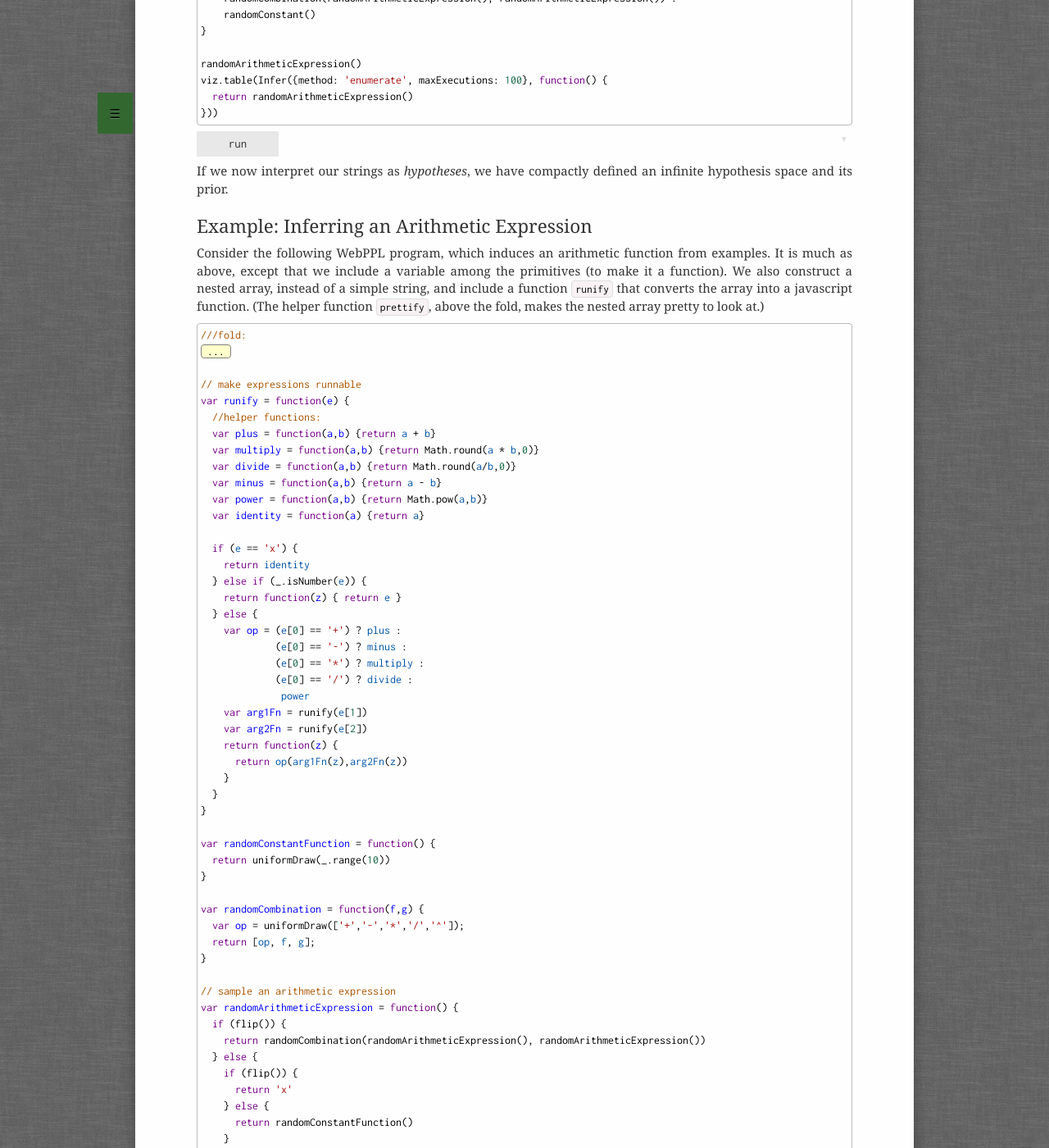
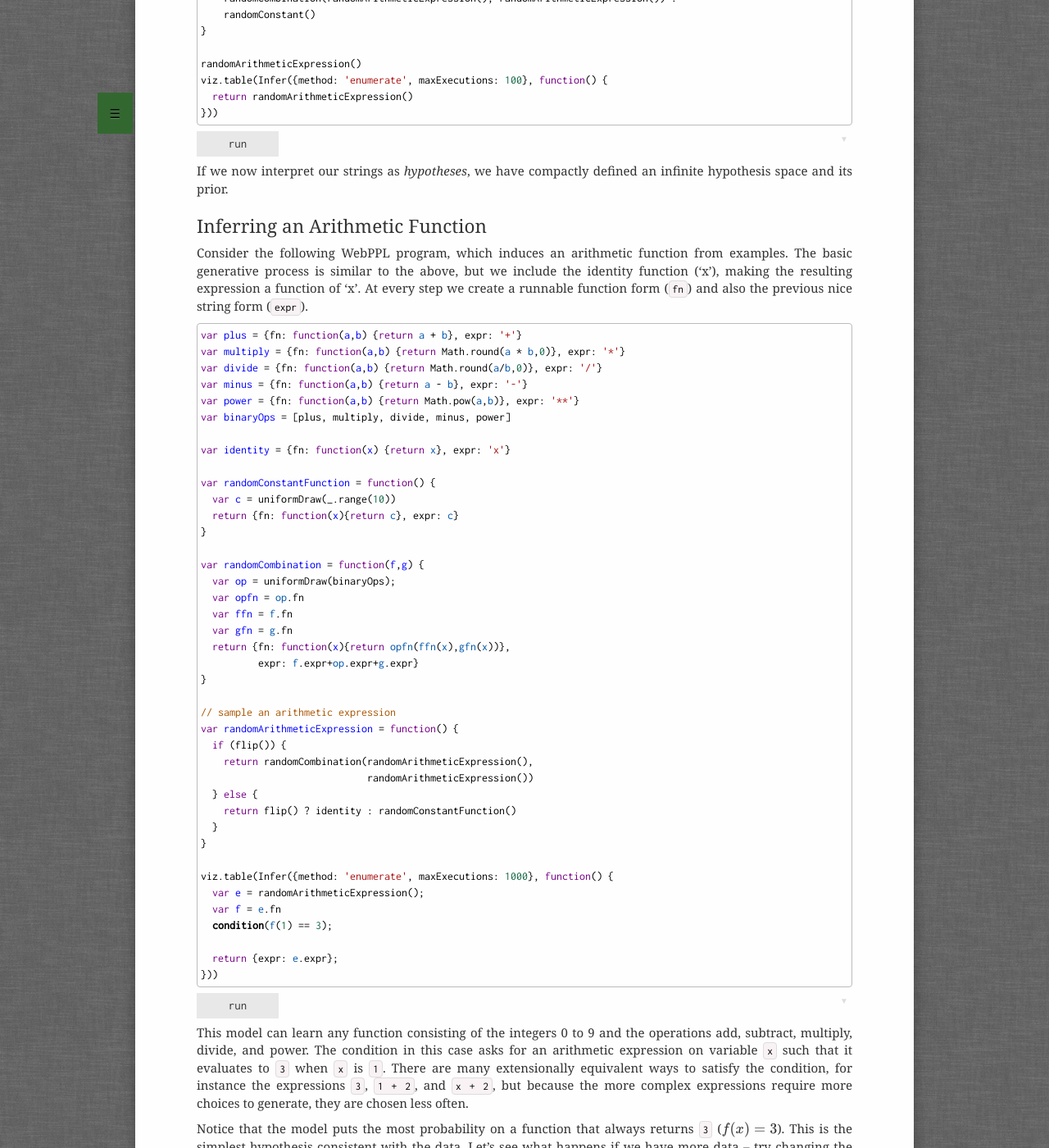
Before and after one commit to probmods/probmods2, a Jekyll site: the page built from chapters/lot-learning.md, in a window 1280 px wide and 1400 px high, scrolled down 1153 px. Shown: the whole window at 82% size. Built offline with Jekyll 4.4.1, drawn with Linux system fonts in a browser that asks for light colours; formulas are drawn with MathJax 3; a script that is not in the unit is left out; some of the changed text lies outside the part shown.

Commit message:
clean up arithmetic..

```diff
--- a/chapters/lot-learning.md
+++ b/chapters/lot-learning.md
@@ -15,7 +15,7 @@
 }
 
 var randomCombination = function(f,g) {
-  var op = uniformDraw(['+','-','*','/','^']);
+  var op = uniformDraw(['+','-','*','/','**']);
   return '('+f+op+g+')'
 }
 
@@ -37,7 +37,7 @@
 }
 
 var randomCombination = function(f,g) {
-  var op = uniformDraw(['+','-','*','/','^']);
+  var op = uniformDraw(['+','-','*','/','**']);
   return '('+f+op+g+')'
 }
 
@@ -56,89 +56,55 @@
 
 If we now interpret our strings as *hypotheses*, we have compactly defined an infinite hypothesis space and its prior.
 
-## Example: Inferring an Arithmetic Expression
+## Inferring an Arithmetic Function
 
-Consider the following WebPPL program, which induces an arithmetic function from examples. It is much as above, except that we include a variable among the primitives (to make it a function). We also construct a nested array, instead of a simple string, and include a function `runify` that converts the array into a javascript function.
-(The helper function `prettify`, above the fold, makes the nested array pretty to look at.)
+Consider the following WebPPL program, which induces an arithmetic function from examples. The basic generative process is similar to the above, but we include the identity function ('x'), making the resulting expression a function of 'x'.
+At every step we create a runnable function form (`fn`) and also the previous nice string form (`expr`).
 
 ~~~~
-///fold:
-// make expressions easier to look at
-var prettify = function(e) {
-  if (e == 'x' || _.isNumber(e)) {
-    return e
-  } else {
-    var op = e[0]
-    var arg1 = prettify(e[1])
-    var prettyarg1 = (!_.isArray(e[1]) ? arg1 : '(' + arg1 + ')')
-    var arg2 = prettify(e[2])
-    var prettyarg2 = (!_.isArray(e[2]) ? arg2 : '(' + arg2 + ')')
-    return prettyarg1 + ' ' + op + ' ' + prettyarg2
-  }
-}
-///
+var plus = {fn: function(a,b) {return a + b}, expr: '+'}
+var multiply = {fn: function(a,b) {return Math.round(a * b,0)}, expr: '*'}
+var divide = {fn: function(a,b) {return Math.round(a/b,0)}, expr: '/'}
+var minus = {fn: function(a,b) {return a - b}, expr: '-'}
+var power = {fn: function(a,b) {return Math.pow(a,b)}, expr: '**'}
+var binaryOps = [plus, multiply, divide, minus, power]
 
-// make expressions runnable
-var runify = function(e) {
-  //helper functions:
-  var plus = function(a,b) {return a + b}
-  var multiply = function(a,b) {return Math.round(a * b,0)}
-  var divide = function(a,b) {return Math.round(a/b,0)}
-  var minus = function(a,b) {return a - b}
-  var power = function(a,b) {return Math.pow(a,b)}
-  var identity = function(a) {return a}
-
-  if (e == 'x') {
-    return identity
-  } else if (_.isNumber(e)) {
-    return function(z) { return e }
-  } else {
-    var op = (e[0] == '+') ? plus :
-             (e[0] == '-') ? minus :
-             (e[0] == '*') ? multiply :
-             (e[0] == '/') ? divide :
-              power
-    var arg1Fn = runify(e[1])
-    var arg2Fn = runify(e[2])
-    return function(z) {
-      return op(arg1Fn(z),arg2Fn(z))
-    }
-  }
-}
+var identity = {fn: function(x) {return x}, expr: 'x'}
 
 var randomConstantFunction = function() {
-  return uniformDraw(_.range(10))
+  var c = uniformDraw(_.range(10))
+  return {fn: function(x){return c}, expr: c}
 }
 
 var randomCombination = function(f,g) {
-  var op = uniformDraw(['+','-','*','/','^']);
-  return [op, f, g];
+  var op = uniformDraw(binaryOps);
+  var opfn = op.fn
+  var ffn = f.fn
+  var gfn = g.fn
+  return {fn: function(x){return opfn(ffn(x),gfn(x))},
+          expr: f.expr+op.expr+g.expr}
 }
 
 // sample an arithmetic expression
 var randomArithmeticExpression = function() {
   if (flip()) {
-    return randomCombination(randomArithmeticExpression(), randomArithmeticExpression())
+    return randomCombination(randomArithmeticExpression(),
+                             randomArithmeticExpression())
   } else {
-    if (flip()) {
-      return 'x'
-    } else {
-      return randomConstantFunction()
-    }
+    return flip() ? identity : randomConstantFunction()
   }
 }
 
 viz.table(Infer({method: 'enumerate', maxExecutions: 1000}, function() {
   var e = randomArithmeticExpression();
-  var s = prettify(e);
-  var f = runify(e);
+  var f = e.fn
   condition(f(1) == 3);
 
-  return {s: s};
+  return {expr: e.expr};
 }))
 ~~~~
 
-This model can learn any function consisting of the integers 0 to 9 and the operations add, subtract, multiply, divide, and raise to a power.
+This model can learn any function consisting of the integers 0 to 9 and the operations add, subtract, multiply, divide, and power.
 The condition in this case asks for an arithmetic expression on variable `x` such that it evaluates to `3` when `x` is `1`. There are many extensionally equivalent ways to satisfy the condition, for instance the expressions `3`, `1 + 2`, and `x + 2`, but because the more complex expressions require more choices to generate, they are chosen less often.
 
 Notice that the model puts the most probability on a function that always returns `3` ($$f(x) = 3$$). This is the simplest hypothesis consistent with the data. Let's see what happens if we have more data -- try changing the condition in the above query to `condition(f(1) == 3 && f(2) == 4)`, then to `condition(f(1) == 3 && f(2) == 6)`.
```
